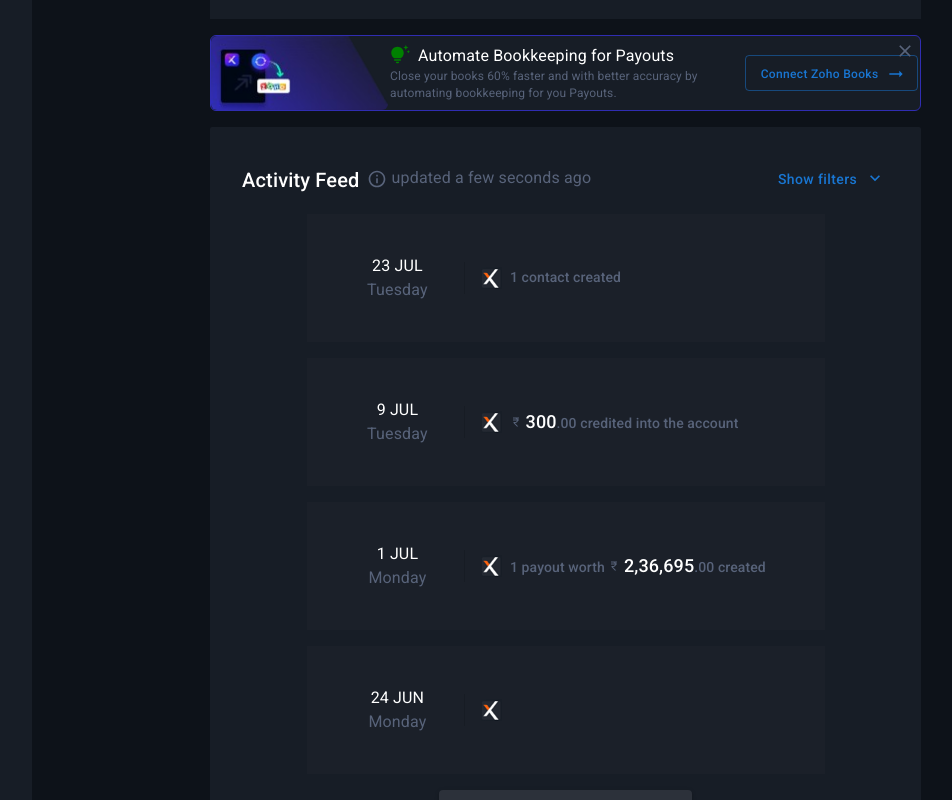
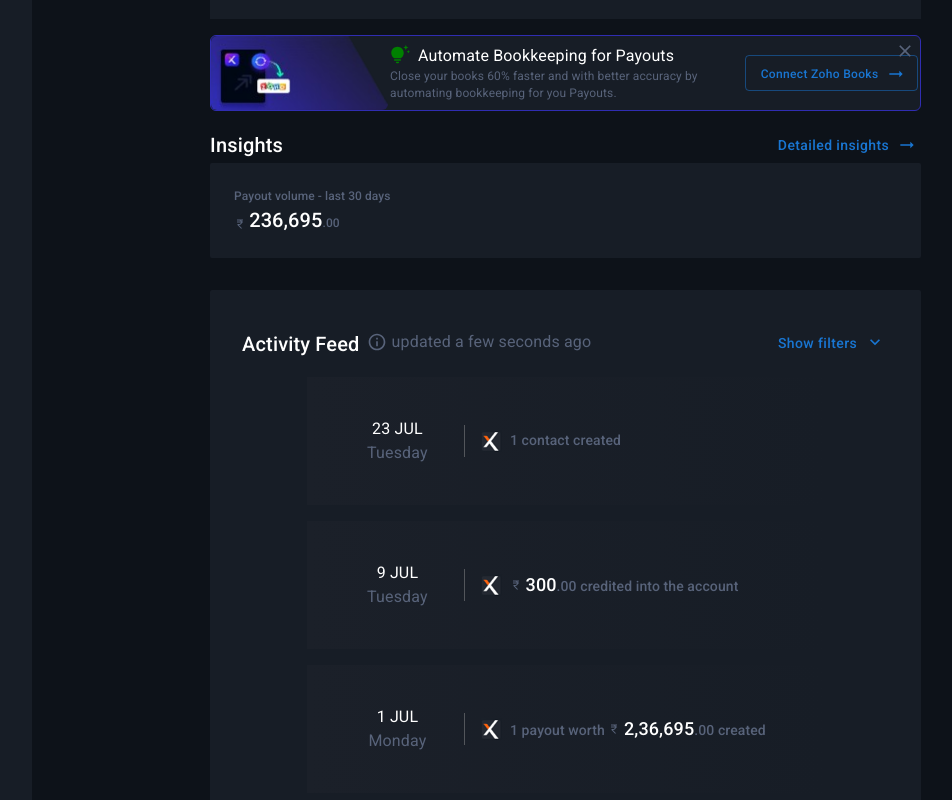
Before and after one commit to SakkyOP/xrazorpay-demo, a React (Vite) app: page / in a window 1280 px wide. Shown: the part 940-1740 px from the top of the page, without its empty margins (181-1133 px from the left). Built offline with nearby package versions, Linux system fonts and the light colour scheme.

Commit message:
stepper and graph left

```diff
--- a/src/components/ActivityFeedCard.tsx
+++ b/src/components/ActivityFeedCard.tsx
@@ -37,7 +37,7 @@ const wrapNumbersInSpan = (text: string) => {
 
 export default function ActivityFeedCard({ date, day, img, text }: CardProps) {
 	return (
-		<div className="flex items-center w-full bg-[#1b2029] font-[Roboto] p-10 gap-4">
+		<div className="flex items-center w-full bg-gradient-to-r from-[#1b2029] to-dark_raisin_black font-[Roboto] p-10 gap-4">
 			<div className="flex w-1/4 flex-col justify-center items-center">
 				<Typography sx={{ textTransform: "uppercase" }} variant="body1">
 					{date}
@@ -46,7 +46,7 @@ export default function ActivityFeedCard({ date, day, img, text }: CardProps) {
 					{day}
 				</Typography>
 			</div>
-			<Divider orientation="vertical" variant="middle" flexItem />
+			<Divider sx={{backgroundColor:"rgba(255,255,255,0.3)"}} orientation="vertical" variant="middle" flexItem />
 			<div className="flex items-center w-3/4 gap-2">
 				<img src={img} alt="" />
 				<Typography variant="subtitle2" sx={{ color: "#58637a" }}>
--- a/src/components/Insights.tsx
+++ b/src/components/Insights.tsx
@@ -1,5 +1,23 @@
+import { ArrowRightAltOutlined, CurrencyRupee } from "@mui/icons-material";
+import { Button, Typography } from "@mui/material";
+
 export default function Insights() {
-    return (
-      <div></div>
-    )
-  }
+	return (
+		<section className="flex flex-col justify-center items-center my-4  w-full">
+			<div className="flex justify-between items-center w-full">
+				<Typography variant="h6">Insights</Typography>
+				<Button
+					sx={{ textTransform: "none" }}
+					endIcon={<ArrowRightAltOutlined />}>
+					Detailed insights
+				</Button>
+			</div>
+			<div className="flex flex-col bg-dark_raisin_black w-full p-6 rounded-sm">
+				<div className="flex flex-col">
+					<Typography sx={{fontSize:12, color:"#58637a"}} variant="subtitle2">Payout volume - last 30 days</Typography>
+          <Typography sx={{fontSize:12, color:"#58637a"}} variant="subtitle2"><CurrencyRupee sx={{fontSize: 12}} /> <span className="text-white text-xl">236,695</span>.00 </Typography>
+				</div>
+			</div>
+		</section>
+	);
+}
```
